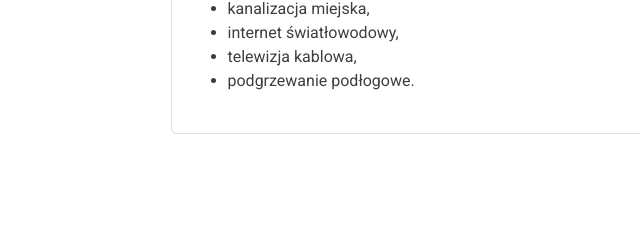
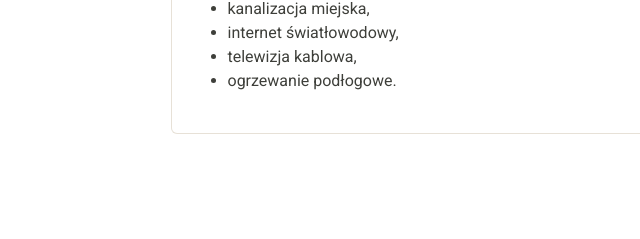
Before and after one commit to humbaginwestycje/start, a plain HTML site: page pages/media.html in a window 1280 px wide. Shown: the part 257-496 px from the top of the page, 144-784 px from the left. Drawn offline with nearby package versions, Linux system fonts and the light colour scheme.

Commit message:
fix typo in media

```diff
--- a/pages/media.html
+++ b/pages/media.html
@@ -61,7 +61,7 @@
                         telewizja kablowa,
                     </li>
                     <li>
-                        podgrzewanie podłogowe.
+                        ogrzewanie podłogowe.
                     </li>
                 </ul>
             </div>
```
